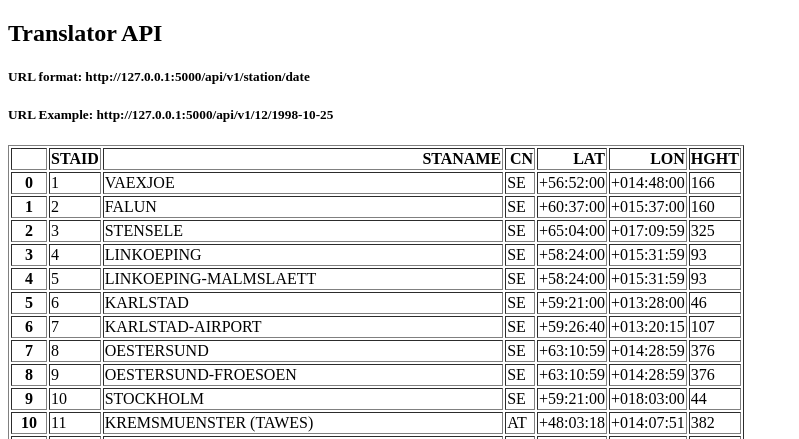
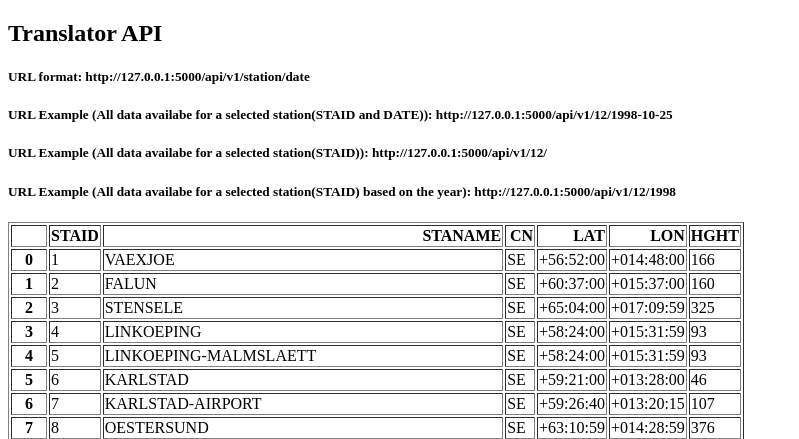
Before and after one commit to Despo-coder/pythonweather_api_project, a Flask app: page / in a window 1280 px wide. Shown: the top 439 px of the page, without its empty margins (0-799 px from the left). Run offline with Flask 3, Linux system fonts and the light colour scheme.

Commit message:
Updated final route to get data by year and station

```diff
--- a/main.py
+++ b/main.py
@@ -17,6 +17,21 @@ def about(station, date):
     temp=df.loc[df['    DATE']==date]['   TG'].squeeze()/10
     return {'Station': station, 'Date': date, 'Temperature': temp}
 
+@app.route('/api/v1/<station>/')
+def data_by_stationId(station):
+    filename = './data/TG_STAID' + str(station).zfill(6) +'.txt'
+    df = pd.read_csv(filename, skiprows=20, parse_dates=['    DATE'])
+    temp=df.to_dict(orient='records')
+    return {'Station': station, 'Temperature': temp}
+
+@app.route('/api/v1/yearly/<station>/<year>')
+def data_by_year(station, year):
+    filename = './data/TG_STAID' + str(station).zfill(6) +'.txt'
+    df = pd.read_csv(filename, skiprows=20)
+    df['    DATE']= df['    DATE'].astype(str)
+    data = df[df['    DATE'].str.startswith(str(year))].to_dict(orient='records')
+    return data
+
 
 if __name__ == '__main__':
     app.run(debug=True)
--- a/templates/index.html
+++ b/templates/index.html
@@ -9,7 +9,9 @@
 <h2>Translator API</h2>
 
 <h5>URL format: http://127.0.0.1:5000/api/v1/station/date</h5>
-<h5>URL Example: http://127.0.0.1:5000/api/v1/12/1998-10-25</h5>
+<h5>URL Example  (All data availabe for a selected station(STAID and DATE)): http://127.0.0.1:5000/api/v1/12/1998-10-25</h5>
+<h5>URL Example (All data availabe for a selected station(STAID)): http://127.0.0.1:5000/api/v1/12/</h5>
+<h5>URL Example (All data availabe for a selected station(STAID) based on the year): http://127.0.0.1:5000/api/v1/12/1998</h5>
 <p>{{data|safe}}</p>
 </body>
 </html>
```
